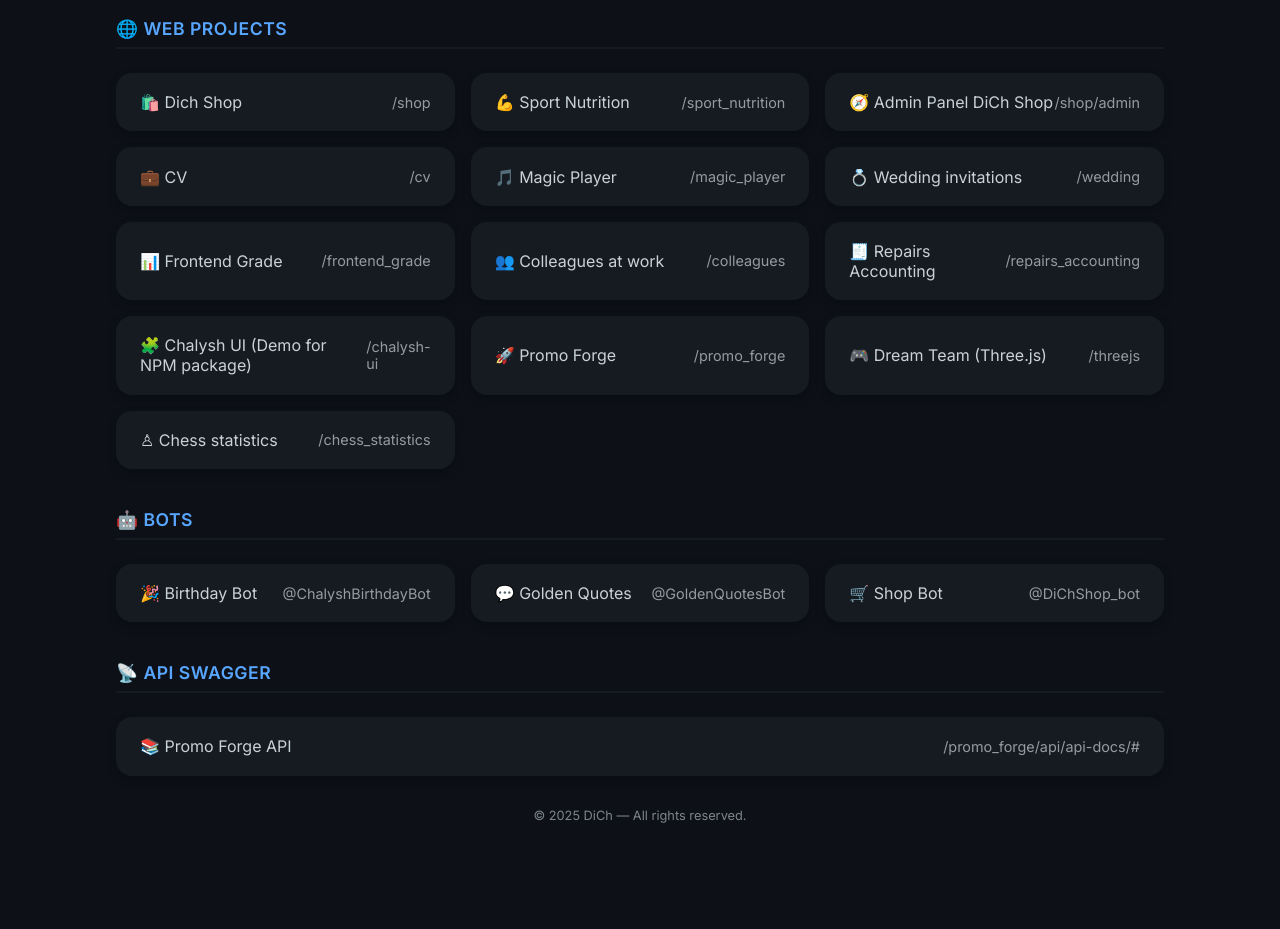
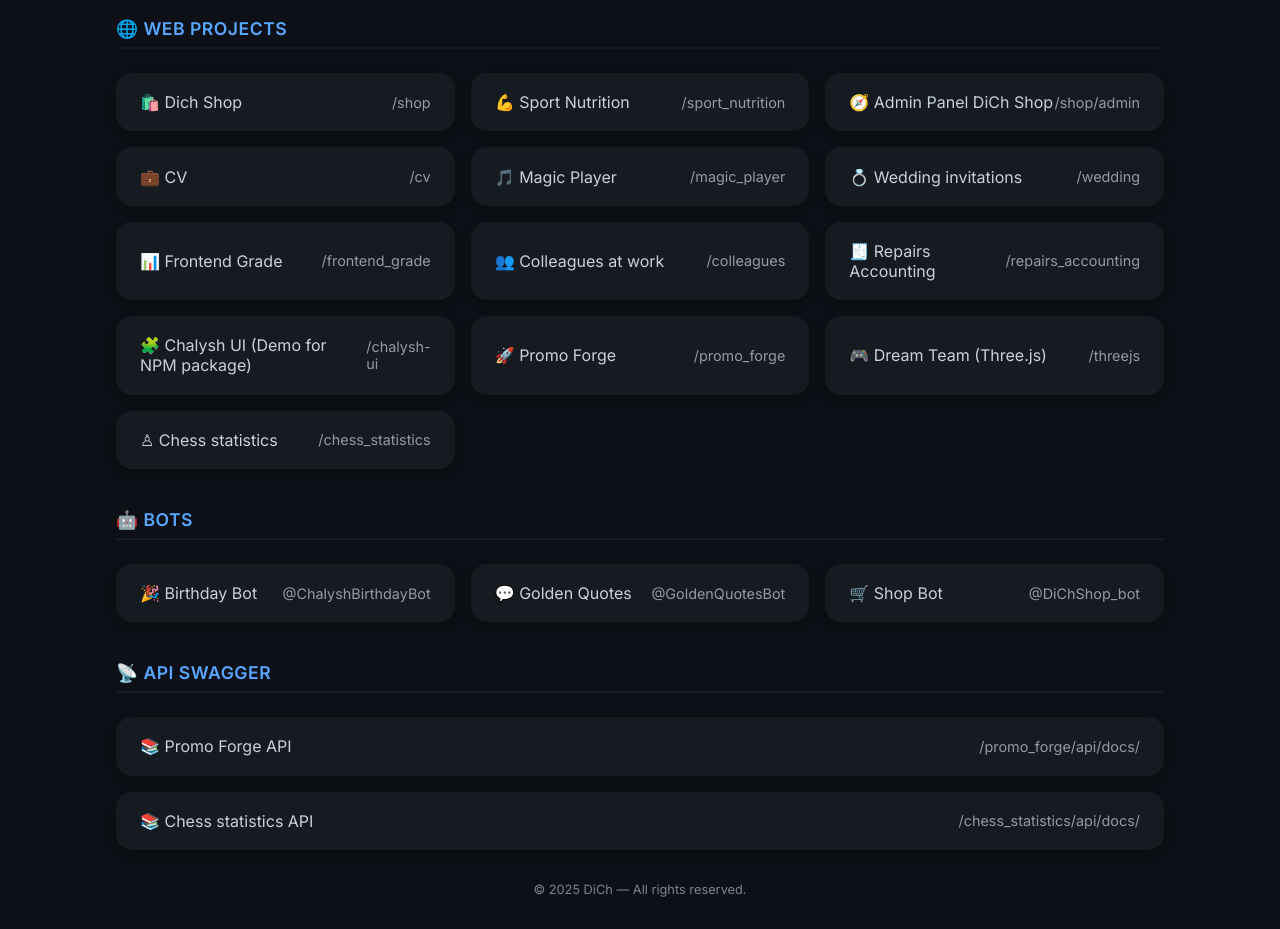
Before and after one commit to dimonss/navigationPage, a website: page index.html in a window 1280 px wide. Shown: the part 122-1051 px from the top of the page. Before the commit the page ends 977 px from the top, so only its background shows below. Drawn offline with Linux system fonts and the light colour scheme.

Commit message:
add link to chess statistics swagger

```diff
--- a/index.html
+++ b/index.html
@@ -284,7 +284,7 @@
         <a href="/chalysh-ui" target="_blank" data-i18n="chalysh_ui">🧩 Chalysh UI <span>/chalysh-ui</span></a>
         <a href="/promo_forge" target="_blank" data-i18n="promo_forge">🚀 Promo Forge <span>/promo_forge</span></a>
         <a href="/threejs" target="_blank" data-i18n="threejs">🎮 Three.js Experiments <span>/threejs</span></a>
-        <a href="/chess_statistics" target="_blank" data-i18n="chessStatistics">♙ Chess statistics <span>/chess_statistics</span></a>
+        <a href="/chess_statistics" target="_blank" data-i18n="chess_statistics">♙ Chess statistics <span>/chess_statistics</span></a>
       </div>
     </div>
 
@@ -302,9 +302,13 @@
     <div class="category">
       <h3 class="category-title" data-i18n="category_api">📡 API Swagger</h3>
       <div class="category-links">
-        <a href="/promo_forge/api/api-docs/#" target="_blank" data-i18n="swagger">📚 Promo Forge API <span>/promo_forge/api/api-docs/#</span></a>
+        <a href="/promo_forge/api/docs/" target="_blank" data-i18n="promo_forge_swagger">📚 Promo Forge API <span>/promo_forge/api/docs/</span></a>
+    </div>
+      <div class="category-links">
+        <a href="/chess_statistics/api/docs/" target="_blank" data-i18n="chess_statistics_swagger">📚 Chess statistics API <span>/chess_statistics/api/docs/</span></a>
       </div>
     </div>
+
   </div>
   <footer data-i18n="footer">
     © 2025 DiCh — All rights reserved.
@@ -333,8 +337,9 @@
         chalysh_ui: '🧩 Chalysh UI (Демка NPM Пакета)',
         promo_forge: '🚀 Генератор промо кодов',
         threejs: '🎮 Dream Team (Three.js)',
-        chessStatistics: '♙ Статистика шахматных партий',
-        swagger: '📚 Генератор промо кодов API',
+        chess_statistics: '♙ Статистика шахматных партий',
+        promo_forge_swagger: '📚 Генератор промо кодов API',
+        chess_statistics_swagger: '📚 Статистика шахматных партий API',
         footer: '© 2025 DiCh — Все права защищены.'
       },
       en: {
@@ -358,8 +363,9 @@
         chalysh_ui: '🧩 Chalysh UI (Demo for NPM package)',
         promo_forge: '🚀 Promo Forge',
         threejs: '🎮 Dream Team (Three.js)',
-        chessStatistics: '♙ Chess statistics',
-        swagger: '📚 Promo Forge API',
+        chess_statistics: '♙ Chess statistics',
+        promo_forge_swagger: '📚 Promo Forge API',
+        chess_statistics_swagger: '📚 Chess statistics API',
         footer: '© 2025 DiCh — All rights reserved.'
       }
     };
```
